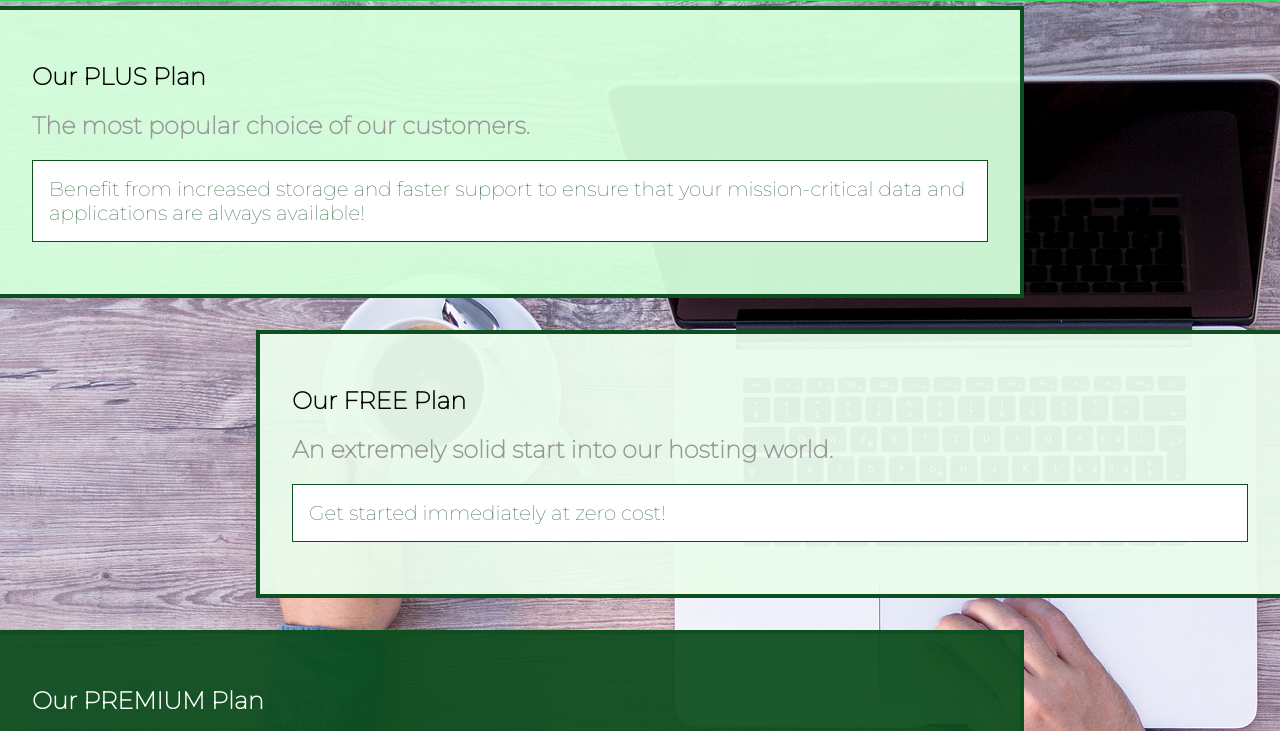
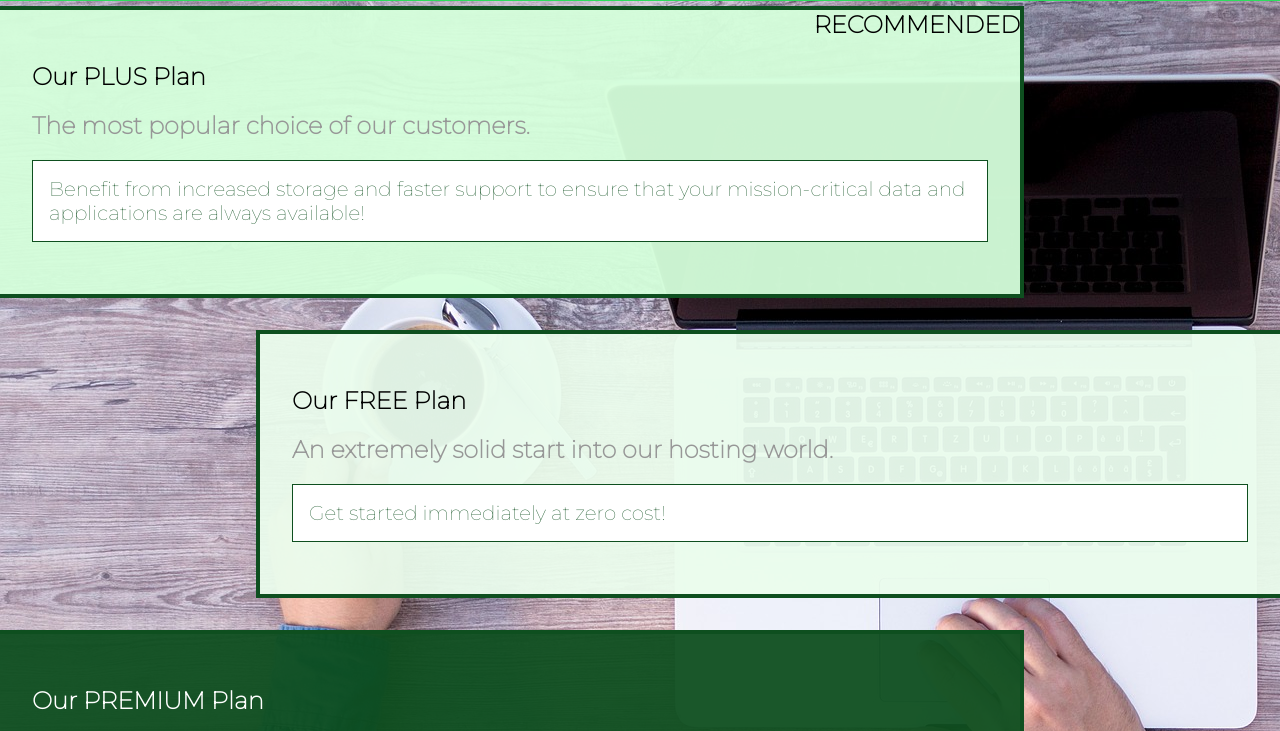
Before and after one commit to RicardoVessaro/css-course, a plain HTML site: page section-1/basics-01-understanding-the-course-project-starting-code/packages/index.html in a window 1280 px wide. Shown: the part 42-773 px from the top of the page. Drawn offline with Linux system fonts and the light colour scheme.

Commit message:
S6 #87 Adding a Badge to our Package

```diff
--- a/section-1/basics-01-understanding-the-course-project-starting-code/packages/index.html
+++ b/section-1/basics-01-understanding-the-course-project-starting-code/packages/index.html
@@ -37,6 +37,7 @@
         <section class="package" id="plus">
             <a href="#">
                 <h1 class="package__title">Our PLUS Plan</h1>
+                <h2 class="package__badge">RECOMMENDED</h2>
                 <h2 class="package__subtitle">The most popular choice of our customers.</h2>
                 <p class="package__info">Benefit from increased storage and faster support to ensure that your mission-critical data and applications
                     are always available!</p>
--- a/section-1/basics-01-understanding-the-course-project-starting-code/packages/packages.css
+++ b/section-1/basics-01-understanding-the-course-project-starting-code/packages/packages.css
@@ -15,6 +15,7 @@ main {
     margin: 16px 0;
     border: 4px solid #0e4f1f;
     border-left: none;
+    position: relative;
 }
 
 .package:hover,
@@ -28,6 +29,13 @@ main {
     color: inherit;
     display: block;
     padding: 32px;
+}
+
+.package__badge {
+    position: absolute;
+    top: 0;
+    right: 0;
+    margin: 0;
 }
 
 .package__subtitle {
```
